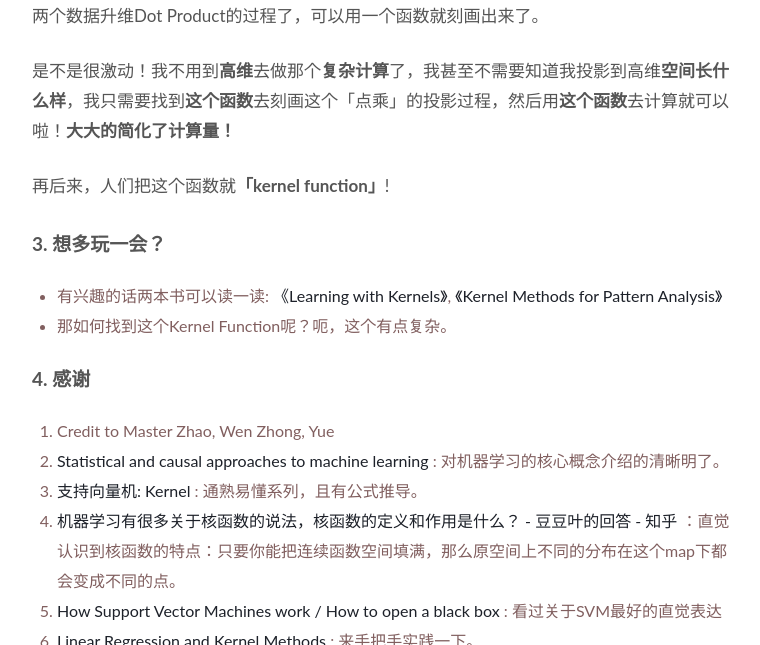
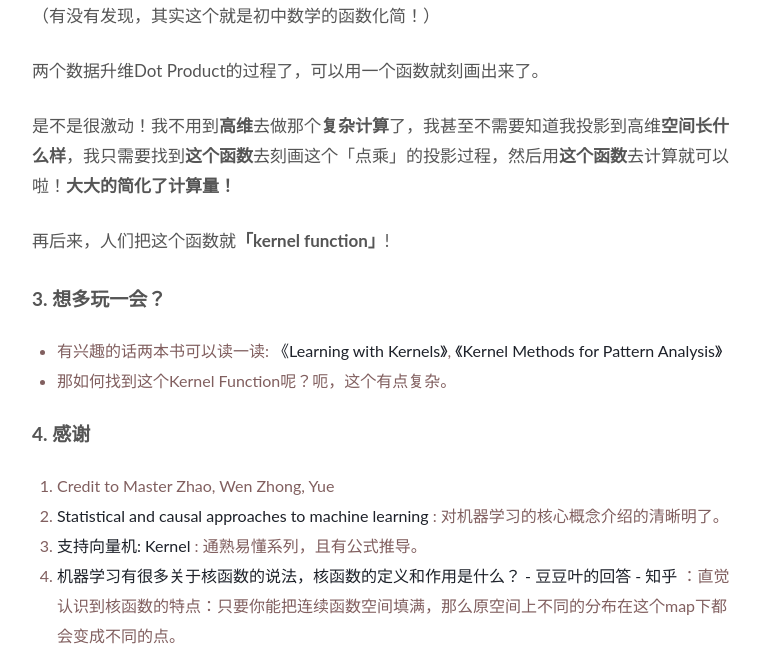
Before and after one commit to WillWang-X/willwang-x.github.io, a Jekyll site: the page built from _posts/2018-02-19-kernel-function.md, in a window 1280 px wide and 900 px high, scrolled down 2814 px, cut to the strip 255-900 px from the top of the window. Shown: the whole strip, without its empty margins (258-1018 px from the left). Built offline with Jekyll 4.4.1, drawn with Linux system fonts in a browser that asks for light colours.

Commit message:
found a new fact

```diff
--- a/_posts/2018-02-19-kernel-function.md
+++ b/_posts/2018-02-19-kernel-function.md
@@ -61,6 +61,8 @@ published: true
 
 ![kernel function example](https://i.imgur.com/woKyG9B.png)
 
+（有没有发现，其实这个就是初中数学的函数化简！）
+
 两个数据升维Dot Product的过程了，可以用一个函数就刻画出来了。
 
 是不是很激动！我不用到**高维**去做那个**复杂计算**了，我甚至不需要知道我投影到高维**空间长什么样**，我只需要找到**这个函数**去刻画这个「点乘」的投影过程，然后用**这个函数**去计算就可以啦！**大大的简化了计算量！**
```
